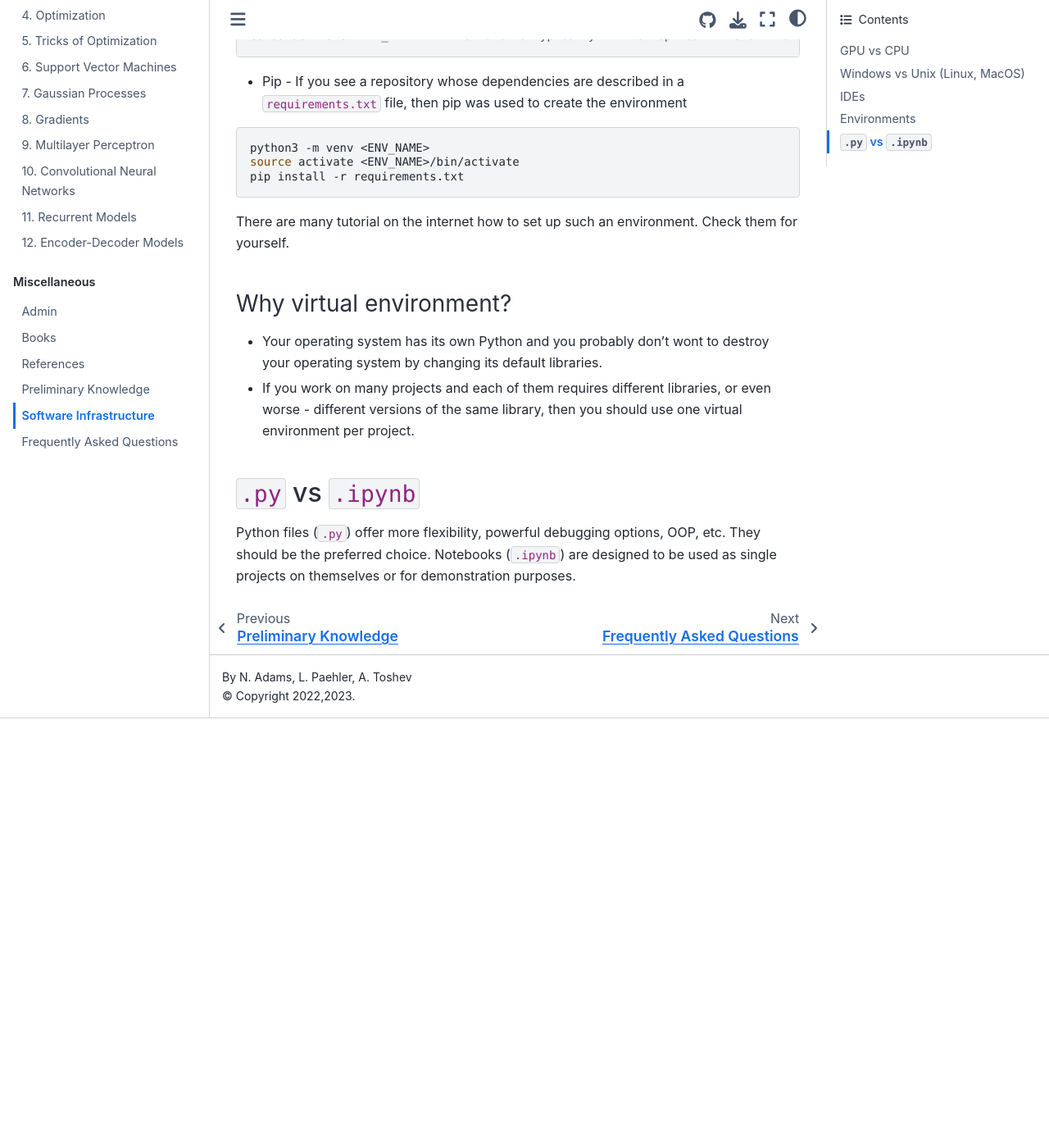
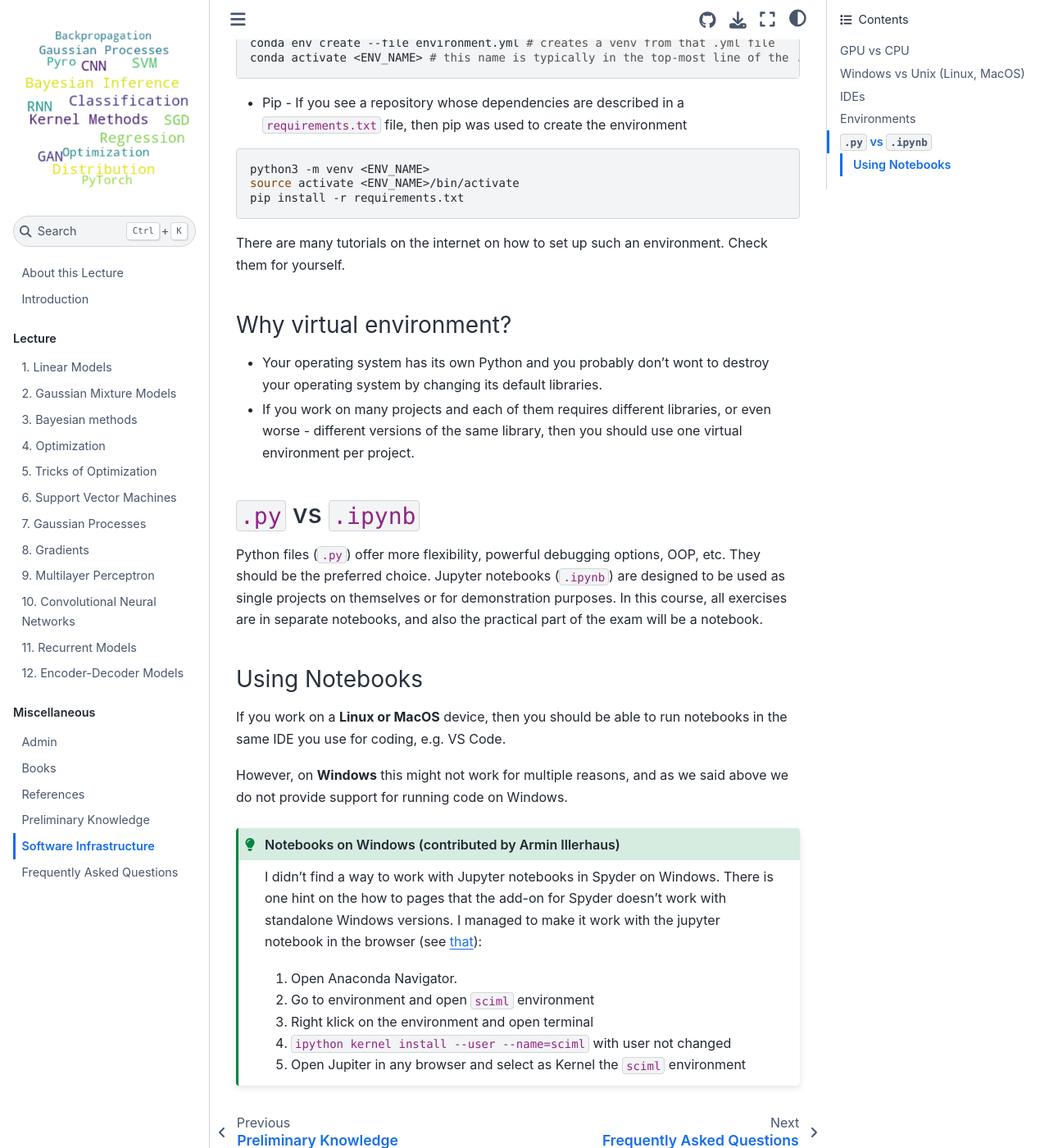
Before and after one commit to tumaer/SciML, a Jupyter Book: the page built from software.md, in a window 1280 px wide and 1400 px high, scrolled down 1833 px. Shown: the whole window at 82% size. Built offline with Jupyter Book 1.0.4 settings and Sphinx 7.4.7 and the Sphinx Book theme 1.1.4, drawn with Linux system fonts in a browser that asks for light colours; pages that are not in the unit, such as notebooks, are missing from menus; before the commit the page ends 2709 px from its top, so only the background shows below that; some of the changed text lies outside the part shown.

Commit message:
add instruction on Notebooks on Windows

````diff
--- a/software.md
+++ b/software.md
@@ -24,21 +24,21 @@ When to use Colab?
 - For demonstration purposes
 - If you don't have a CUDA GPU
 
-Why not to use Colab?
+When not to use Colab?
 - Session expire after some time, see [Google Colab session timeout](https://stackoverflow.com/questions/54057011/google-colab-session-timeout). This means that any files other than the notebook itself will be deleted forever.
 - The hardware you get for free is not the best one. If you have better hardware, don't use Colab.
-- If you want to work on a long-term project, you would need to set up the environment every time for scratch. Locally you could use a virtual environment
+- If you want to work on a long-term project, you would need to set up the Colab environment every time for scratch. In contrast, when working locally you could use a virtual environment which you set up once in the beginning.
 
 **Local IDEs (opposed to the web IDE Google Colab)**
 
-Just pick any of the above mentioned: VS Code, PyCharm, Spyder, etc. They have more or less the same functionality and the choise is mainly based on a personal preference rather that software constraints.
+Just pick any of the above mentioned: VS Code, PyCharm, Spyder, etc. They have more or less the same functionality and the choise is mainly based on a personal preference rather than software constraints.
 
 ## Environments
 
 There are two very popular ways to manage Python environments:
 - Conda (Miniconda or Anaconda) - If you see a repository whose dependencies are described in a `environment.yml` file, then conda was used to create the environment
 ```bash
-conda env create --file environment.yml
+conda env create --file environment.yml # creates a venv from that .yml file
 conda activate <ENV_NAME> # this name is typically in the top-most line of the .yml file
 ```
 - Pip - If you see a repository whose dependencies are described in a `requirements.txt` file, then pip was used to create the environment
@@ -47,7 +47,7 @@ python3 -m venv <ENV_NAME>
 source activate <ENV_NAME>/bin/activate
 pip install -r requirements.txt
 ```
-There are many tutorial on the internet how to set up such an environment. Check them for yourself.
+There are many tutorials on the internet on how to set up such an environment. Check them for yourself.
 
 ### Why virtual environment?
 
@@ -56,4 +56,21 @@ There are many tutorial on the internet how to set up such an environment. Check
 
 ## `.py` vs `.ipynb`
 
-Python files (`.py`) offer more flexibility, powerful debugging options, OOP, etc. They should be the preferred choice. Notebooks (`.ipynb`) are designed to be used as single projects on themselves or for demonstration purposes.
+Python files (`.py`) offer more flexibility, powerful debugging options, OOP, etc. They should be the preferred choice. Jupyter notebooks (`.ipynb`) are designed to be used as single projects on themselves or for demonstration purposes. In this course, all exercises are in separate notebooks, and also the practical part of the exam will be a notebook.
+
+### Using Notebooks
+If you work on a **Linux or MacOS** device, then you should be able to run notebooks in the same IDE you use for coding, e.g. VS Code.
+
+However, on **Windows** this might not work for multiple reasons, and as we said above we do not provide support for running code on Windows.
+
+```{admonition} Notebooks on Windows (contributed by Armin Illerhaus)
+:class: hint
+
+I didn't find a way to work with Jupyter notebooks in Spyder on Windows. There is one hint on the how to pages that the add-on for Spyder doesn't work with standalone Windows versions. I managed to make it work with the jupyter notebook in the browser (see [that](https://www.geeksforgeeks.org/using-jupyter-notebook-in-virtual-environment/)):
+
+1. Open Anaconda Navigator.
+2. Go to environment and open `sciml` environment
+3. Right klick on the environment and open terminal
+4. `ipython kernel install --user --name=sciml` with user not changed
+5. Open Jupiter in any browser and select as Kernel the `sciml` environment
+```
````
Also changed, not shown: other parts of software.md (+1 -1 lines), about.md (+5 -1 lines), faq.md (+1 -0 lines).
